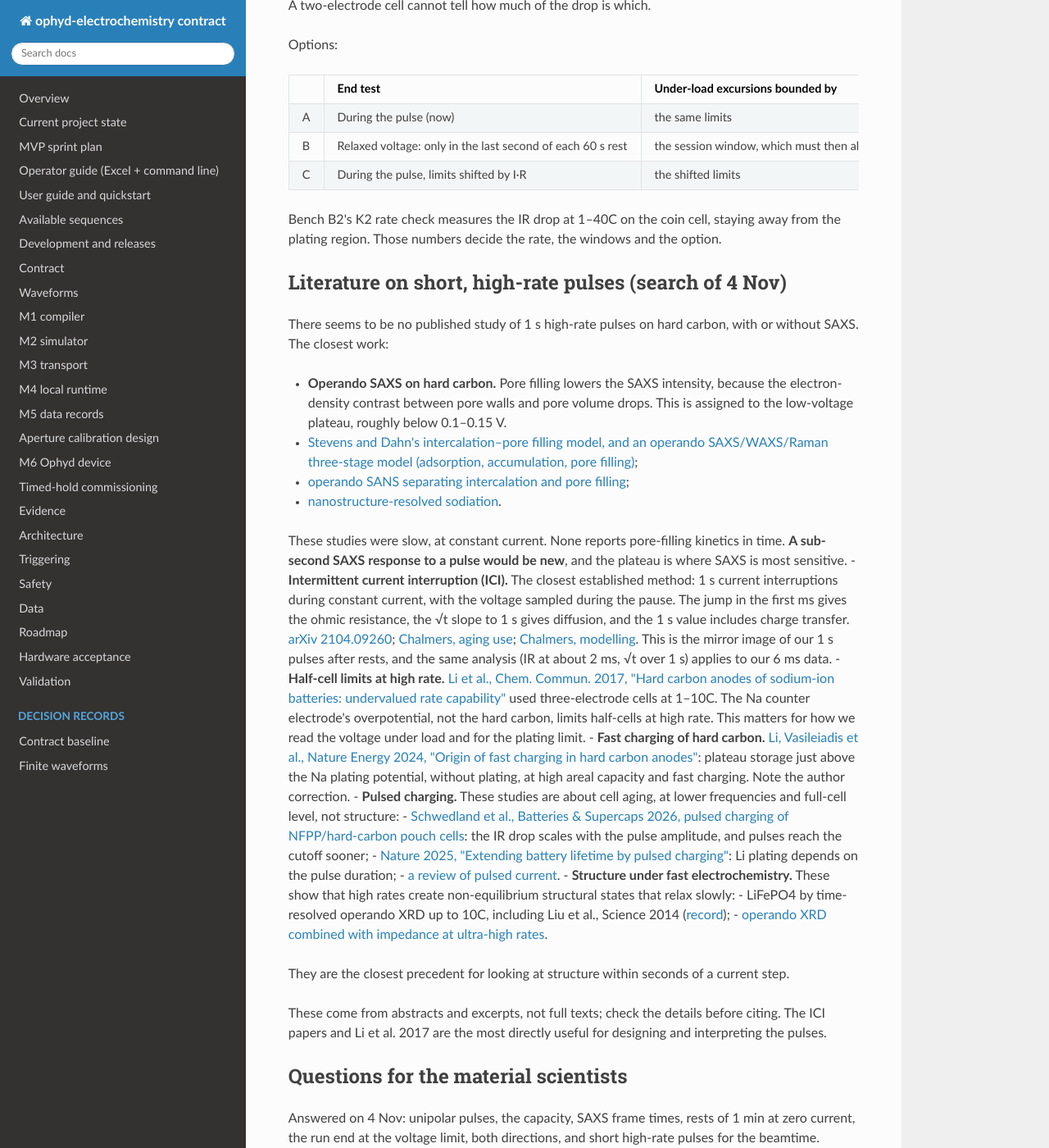
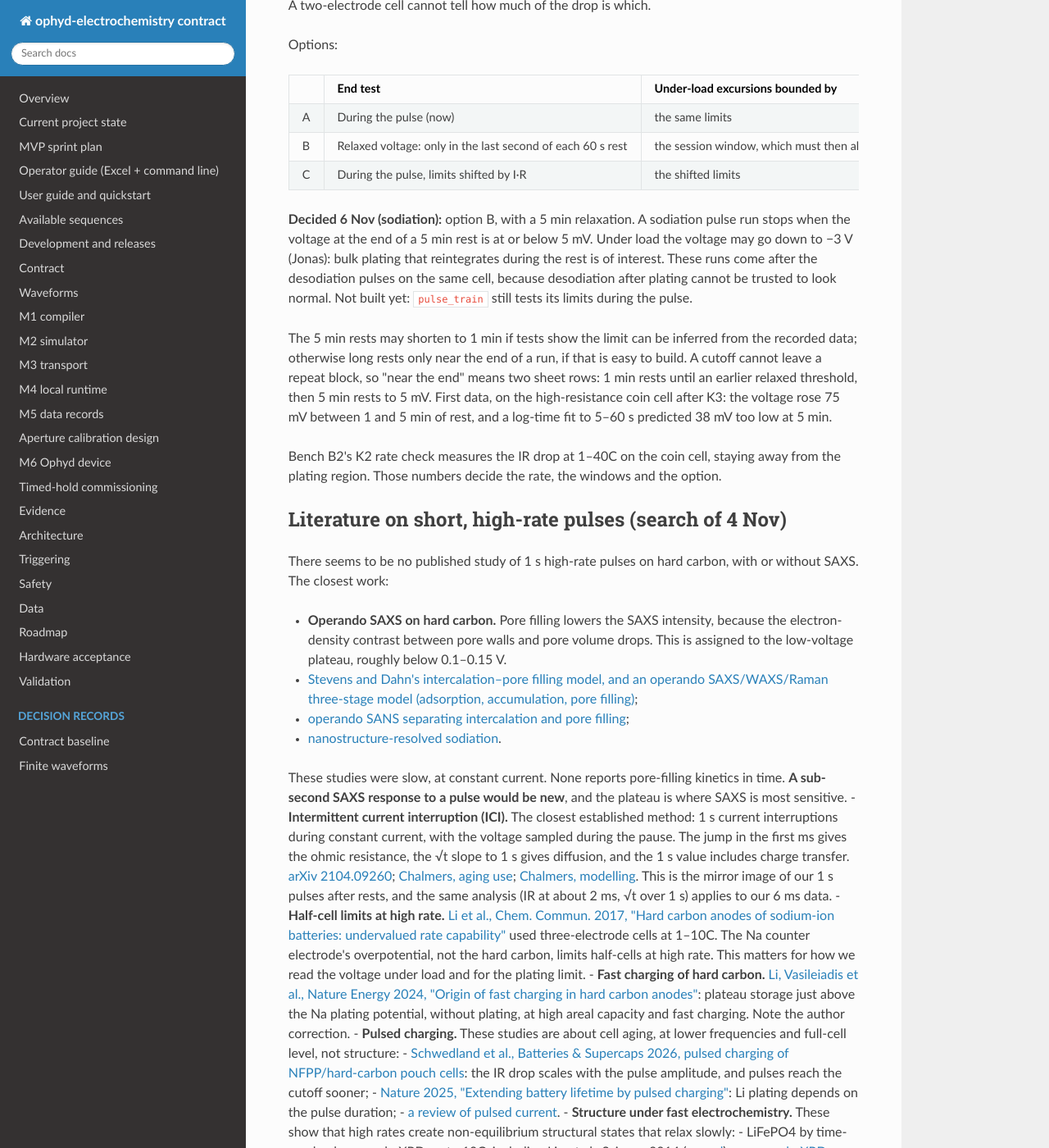
Before and after one commit to BAMresearch/ophyd-electrochemistry, an MkDocs documentation site: the page built from docs/beamtime-concept.md, in a window 1280 px wide and 1400 px high, scrolled down 3866 px. Shown: the whole window at 82% size. Built offline with MkDocs 1.6.1, drawn with Linux system fonts in a browser that asks for light colours; nearby versions of some CDN libraries; some of the changed text lies outside the part shown.

Commit message:
feat(bench): K8 sodiation train with a -3 V window; record the run-end decision
Jonas allows readings down to -3 V under load, after the desodiation pulses
on the same cell. A sodiation pulse run ends at or below 5 mV after a 5 min
rest (not built yet).

Co-Authored-By: Claude Opus 5.5 <noreply@anthropic.com>

```diff
--- a/docs/beamtime-concept.md
+++ b/docs/beamtime-concept.md
@@ -194,6 +194,22 @@ Options:
 | B | Relaxed voltage: only in the last second of each 60 s rest | the session window, which must then allow the under-load excursion | Recommended. A small builder change: the rest splits into 59 s plus 1 s with the cutoff. Desodiation needs a wider upper window (no plating question). Sodiation needs a lower window below 0 V *under load*, which is the scientists' plating call |
 | C | During the pulse, limits shifted by I·R | the shifted limits | Fragile: R changes with SOC and rate |
 
+**Decided 6 Nov (sodiation):** option B, with a 5 min relaxation. A sodiation
+pulse run stops when the voltage at the end of a 5 min rest is at or below
+5 mV. Under load the voltage may go down to −3 V (Jonas): bulk plating that
+reintegrates during the rest is of interest. These runs come after the
+desodiation pulses on the same cell, because desodiation after plating cannot
+be trusted to look normal. Not built yet: `pulse_train` still tests its limits
+during the pulse.
+
+The 5 min rests may shorten to 1 min if tests show the limit can be inferred
+from the recorded data; otherwise long rests only near the end of a run, if
+that is easy to build. A cutoff cannot leave a repeat block, so "near the end"
+means two sheet rows: 1 min rests until an earlier relaxed threshold, then
+5 min rests to 5 mV. First data, on the high-resistance coin cell after K3: the
+voltage rose 75 mV between 1 and 5 min of rest, and a log-time fit to 5–60 s
+predicted 38 mV too low at 5 min.
+
 Bench B2's K2 rate check measures the IR drop at 1–40C on the coin cell,
 staying away from the plating region. Those numbers decide the rate, the windows
 and the option.
@@ -266,9 +282,9 @@ Answered on 4 Nov: unipolar pulses, the capacity, SAXS frame times, rests of
 1 min at zero current, the run end at the voltage limit, both directions, and
 short high-rate pulses for the beamtime.
 
-1. **End condition and windows at high rate:** option B (relaxed voltage)?
-   How far may the voltage go during a 1 s sodiation pulse, measured under
-   load in a half-cell, below 0 V? This is the plating limit.
+1. **End condition at high rate:** sodiation is decided (see "Ending a
+   high-rate pulse run"). Do desodiation runs end the same way, at the relaxed
+   upper limit after the rest?
 2. **Rate:** the highest rate worth trying (40C?), after the B2 rate check.
 3. **Fully sodiated start:** C/10 overnight acceptable, or start earlier or use
    your cycler? A CV hold at 5 mV at the end?
```
Also changed, not shown: 2 other files.
